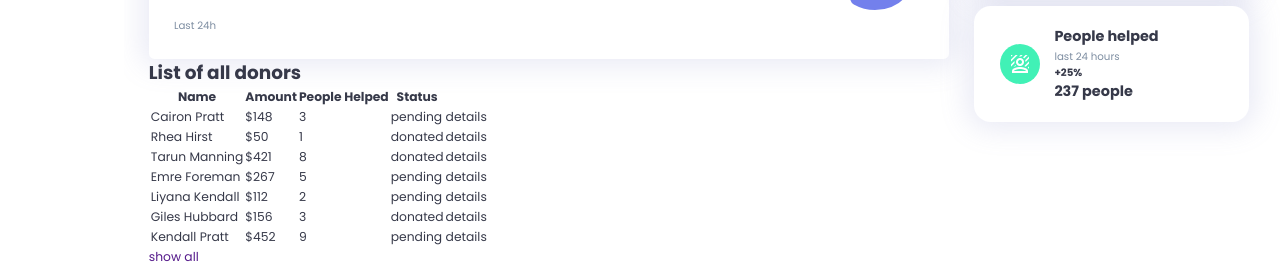
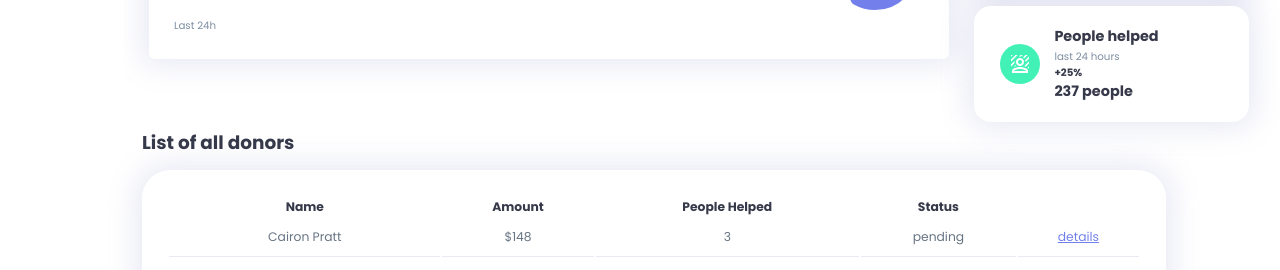
Before and after one commit to PeterJan285/SASS-admin-dashboard, a plain HTML site: page index.html in a window 1280 px wide. Shown: the part 678-948 px from the top of the page. Drawn offline with nearby package versions, Linux system fonts and the light colour scheme; a script that the page names is missing.

Commit message:
added table section and styling

```diff
--- /dev/null
+++ b/assets/scss/partials/_table.scss
@@ -0,0 +1,66 @@
+// -------------------------------------------
+// ------------ TABLE section ----------------
+// ----- ↓↓↓ --------------------- ↓↓↓ -------
+
+.all-donors {
+    margin-top: 2rem;
+    @media (max-width: 1300px){
+        width: 80%;
+        position: absolute;
+        left: 50%;
+        transform: translateX(-50%);
+        margin: 5rem 1rem 0 1rem;
+    }
+    @media (max-width: 768px){
+        position: relative;
+        margin: 3rem 0 0 0;
+        width: 100%;
+    }
+
+    h2 {
+        margin-bottom: 1rem;
+    }
+
+    a {
+        text-align: center;
+        display: block;
+        margin: 1rem auto;
+        color: $primary;
+        text-decoration: underline;
+    }
+
+    table {
+        background-color: $white;
+        width: 100%;
+        border-radius: $card-border-radius;
+        padding: $card-padding;
+        text-align: center;
+        box-shadow: $box-shadow;
+        transition: 300ms ease-in;
+        @media (max-width: 768px){
+            width: 100%;
+            margin: 0;
+        }
+
+        &:hover {
+            box-shadow: none;
+        }
+
+        tbody td {
+            height: 2.8rem;
+            border-bottom: 1px solid $light;
+            color: $dark-variant;
+
+            &:last-child {
+                color: $primary;
+                text-decoration: underline;
+                cursor: pointer;
+
+                &:hover {
+                    color: $dark;
+                }
+            }
+        }
+    }
+}
+//------ ↑↑↑ END of TABLE section ↑↑↑ -------
--- a/assets/scss/style.scss
+++ b/assets/scss/style.scss
@@ -5,6 +5,7 @@
 @import './partials/left-section';
 @import './partials/middle-section';
 @import './partials/right-section';
+@import './partials/table';
 
 
 @import url('https://fonts.googleapis.com/css2?family=Poppins:wght@300;400;500;600;700;800&display=swap');
```
Also changed, not shown: assets/css/style.css, assets/scss/partials/partials guide.png (added), 1 other file.
